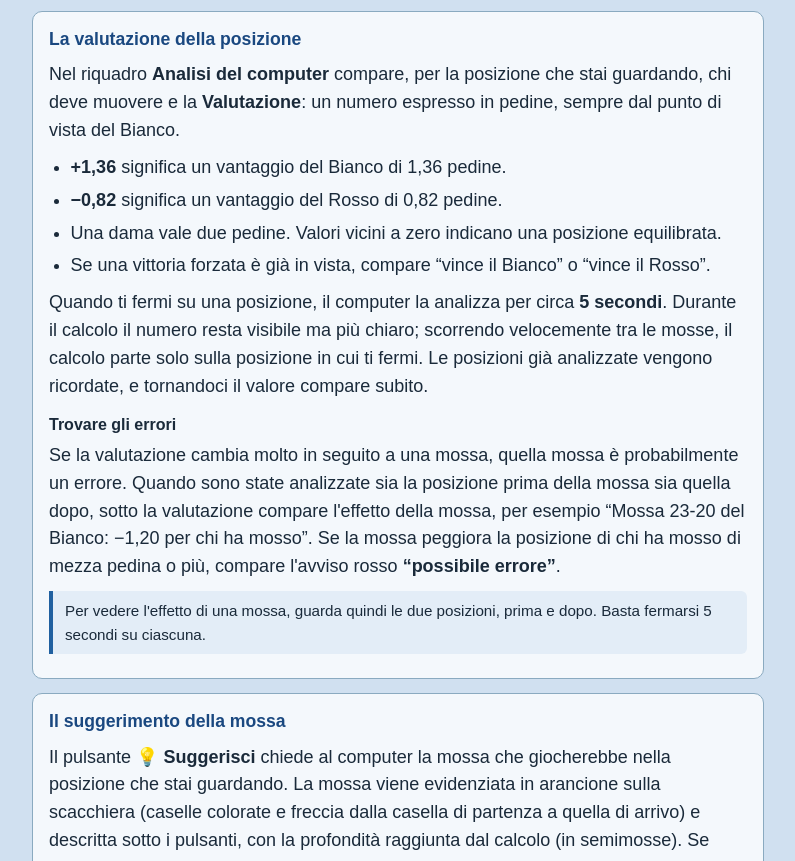
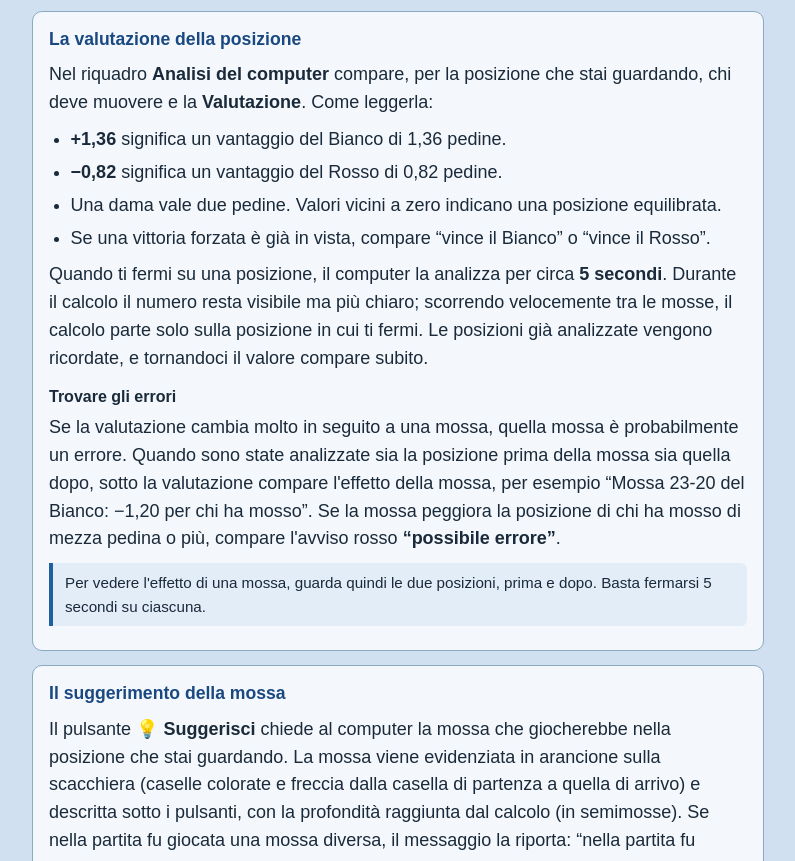
Before and after one commit to lmpbe/dama, a plain HTML site: page Dama_italiana_visualizza_PDN/Help.html in a window 1280 px wide. Shown: the part 1426-2287 px from the top of the page, without its empty margins (242-1037 px from the left). Drawn offline with Linux system fonts and the light colour scheme.

Commit message:
Add files via upload

```diff
--- a/Dama_italiana_visualizza_PDN/Help.html
+++ b/Dama_italiana_visualizza_PDN/Help.html
@@ -95,7 +95,7 @@
 
   <section id="valutazione">
     <h2>La valutazione della posizione</h2>
-    <p>Nel riquadro <b>Analisi del computer</b> compare, per la posizione che stai guardando, chi deve muovere e la <b>Valutazione</b>: un numero espresso in pedine, sempre dal punto di vista del Bianco.</p>
+    <p>Nel riquadro <b>Analisi del computer</b> compare, per la posizione che stai guardando, chi deve muovere e la <b>Valutazione</b>. Come leggerla:</p>
     <ul>
       <li><b>+1,36</b> significa un vantaggio del Bianco di 1,36 pedine.</li>
       <li><b>−0,82</b> significa un vantaggio del Rosso di 0,82 pedine.</li>
```
